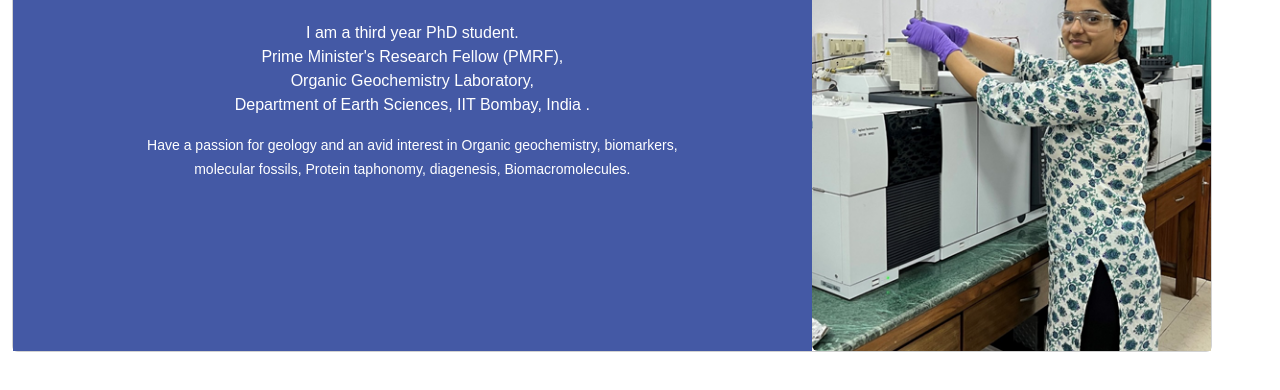
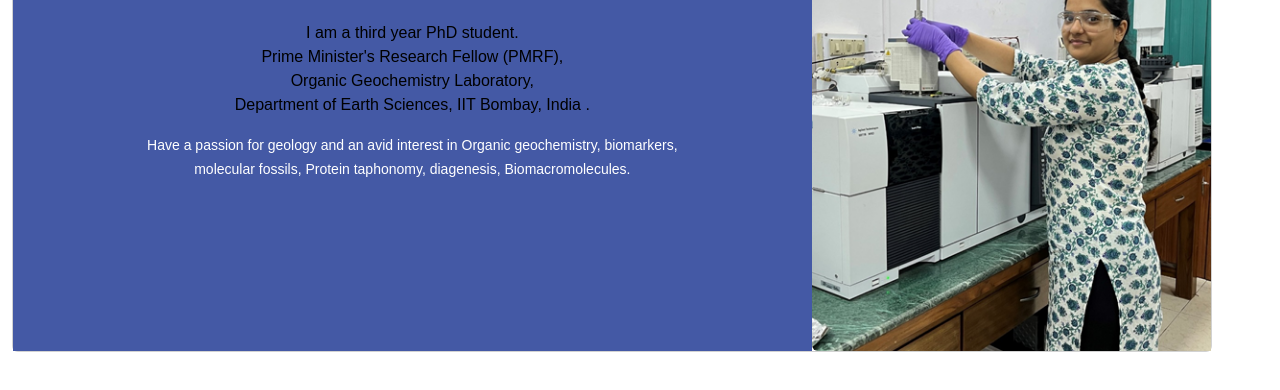
Before and after one commit to SakshiSingh-12/simran-website, a plain HTML site: page index.html in a window 1280 px wide. Shown: the part 164-554 px from the top of the page. Drawn offline with nearby package versions, Linux system fonts and the light colour scheme.

Commit message:
Update styl.css

```diff
--- a/styl.css
+++ b/styl.css
@@ -31,3 +31,7 @@
 .card-text{
     color: white;
 }
+
+.intro{
+    color: black;
+}
```
